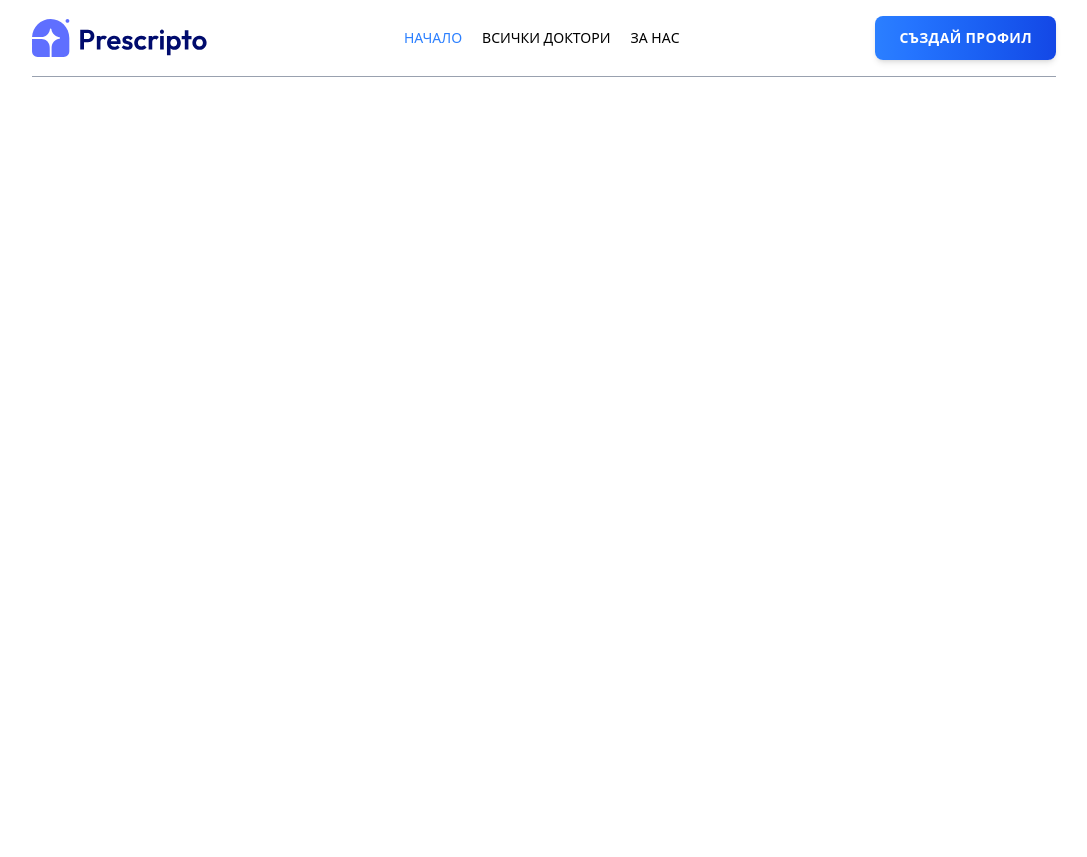
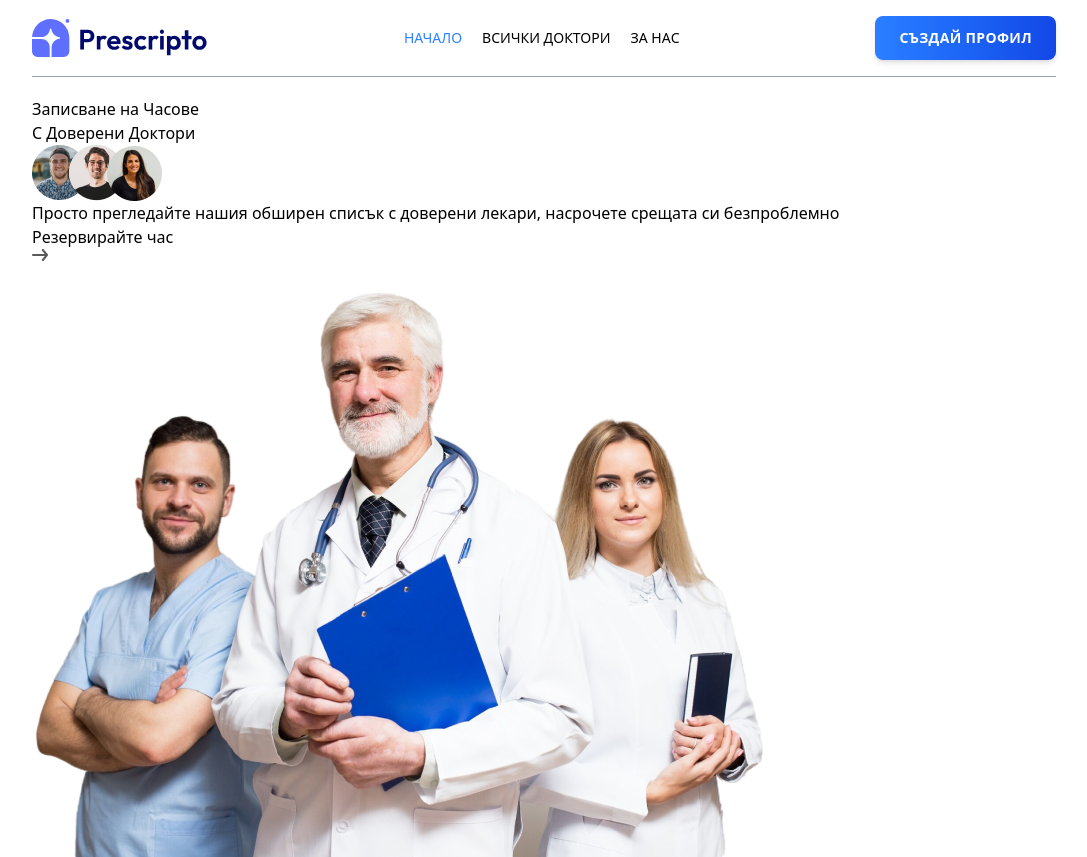
Before and after one commit to asenchochev/my-react-app, a React (Vite) app in the folder frontend/: page / in a window 1280 px wide. Shown: the whole page, without its empty margins (96-1183 px from the left). Before the commit the page ends 800 px from the top, so only its background shows below. Built offline with nearby package versions, Linux system fonts and the light colour scheme.

Commit message:
update Header.jsx

```diff
--- a/frontend/src/components/Header.jsx
+++ b/frontend/src/components/Header.jsx
@@ -1,9 +1,26 @@
 import React from 'react'
+import {assets} from '../assets/assets'
 
 const Header = () => {
   return (
     <div>
+      {/* Left side */}
+      <div>
+        <p>
+        Записване на Часове <br /> С Доверени Доктори
+        </p>
+        <div>
+          <img src={assets.group_profiles} alt="" />
+          <p>Просто прегледайте нашия обширен списък с доверени лекари,
+          насрочете срещата си безпроблемно</p>
+        </div>
+        <a href="">Резервирайте час <img src={assets.arrow_icon} alt="" /></a>
+      </div>
 
+      {/* Right Side */}
+      <div>
+        <img src={assets.header_img} alt="" />
+      </div>
     </div>
   )
 }
```
